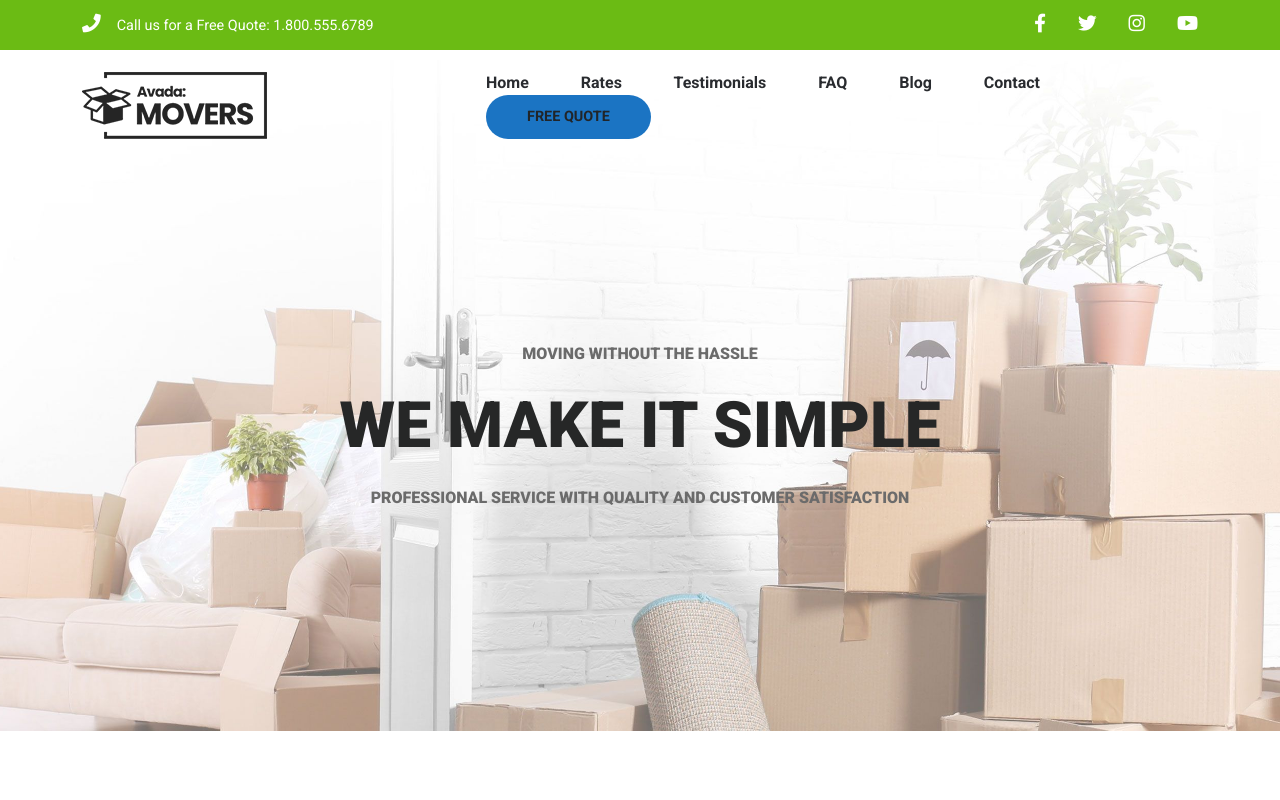
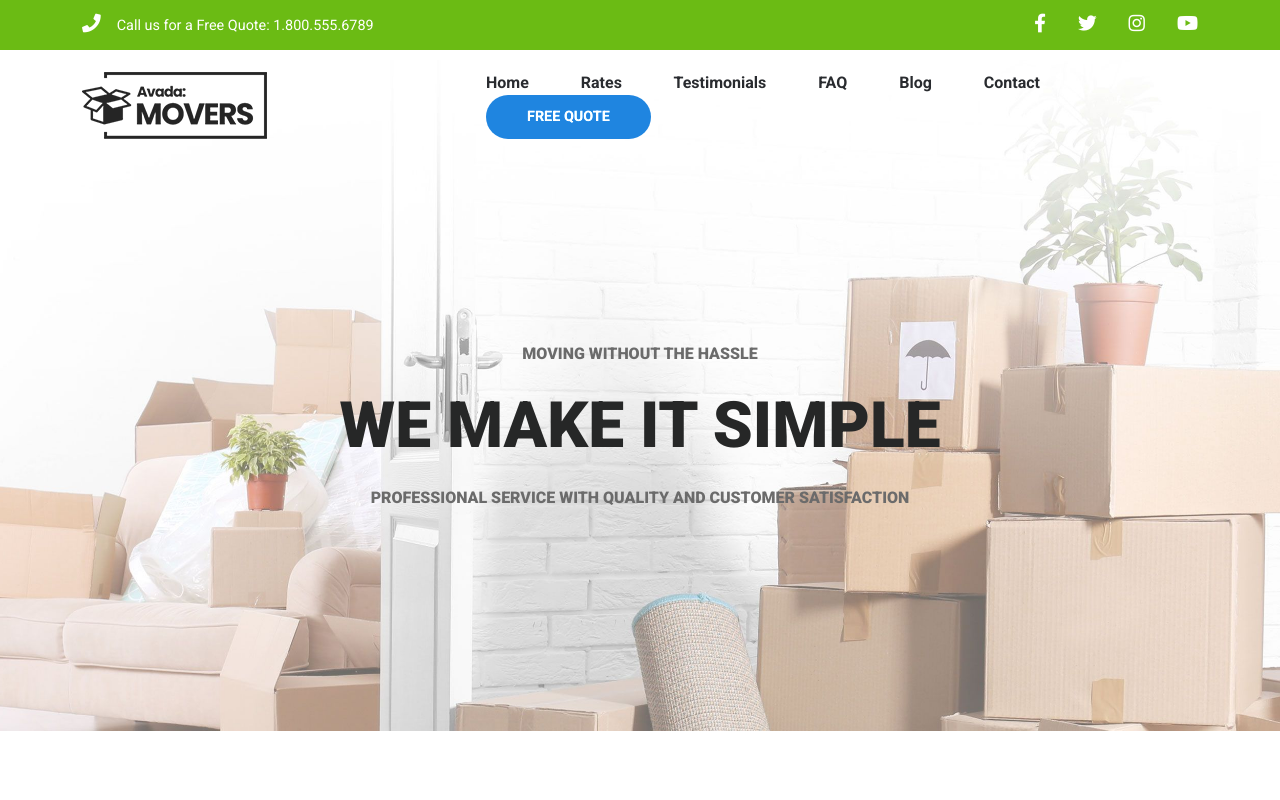
Before and after one commit to Eliana-Abate/proj-html-vuejs, a Vue app: page / in a window 1280 px wide. In both pictures the pointer is over the button "FREE QUOTE". Shown: the top 800 px of the page. Built offline with nearby package versions, Linux system fonts and the light colour scheme.

Commit message:
added hover effect on btm-denim and div.spacer

```diff
--- a/src/assets/scss/_utilities.scss
+++ b/src/assets/scss/_utilities.scss
@@ -6,6 +6,10 @@
     font-size: 0.9em;
     font-weight: 700;
   }
+.btn-denim:hover {
+  color: white;
+  filter: brightness(1.15);
+}
 
 .jumbotron {
     text-align: center;
--- a/src/components/Main.vue
+++ b/src/components/Main.vue
@@ -90,6 +90,9 @@ export default {
   background-color: $denim-vibrant;
   color: $white;
   font-size: 1.2em;
+  span:hover {
+    text-decoration: underline;
+  }
 }
 
 #award-jumbo {
```
Also changed, not shown: 7 other files (tests, documents, lock files or other folders).
